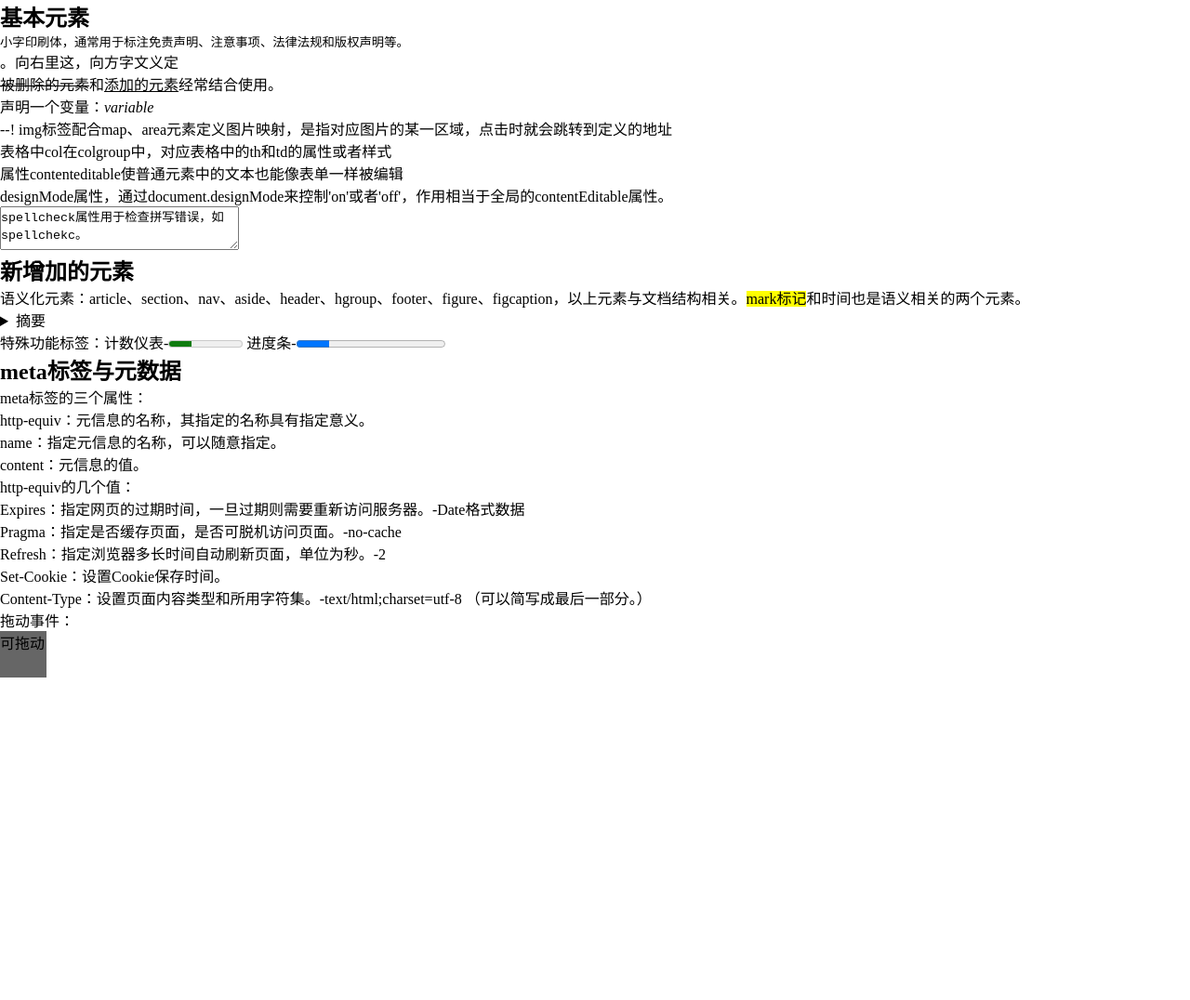
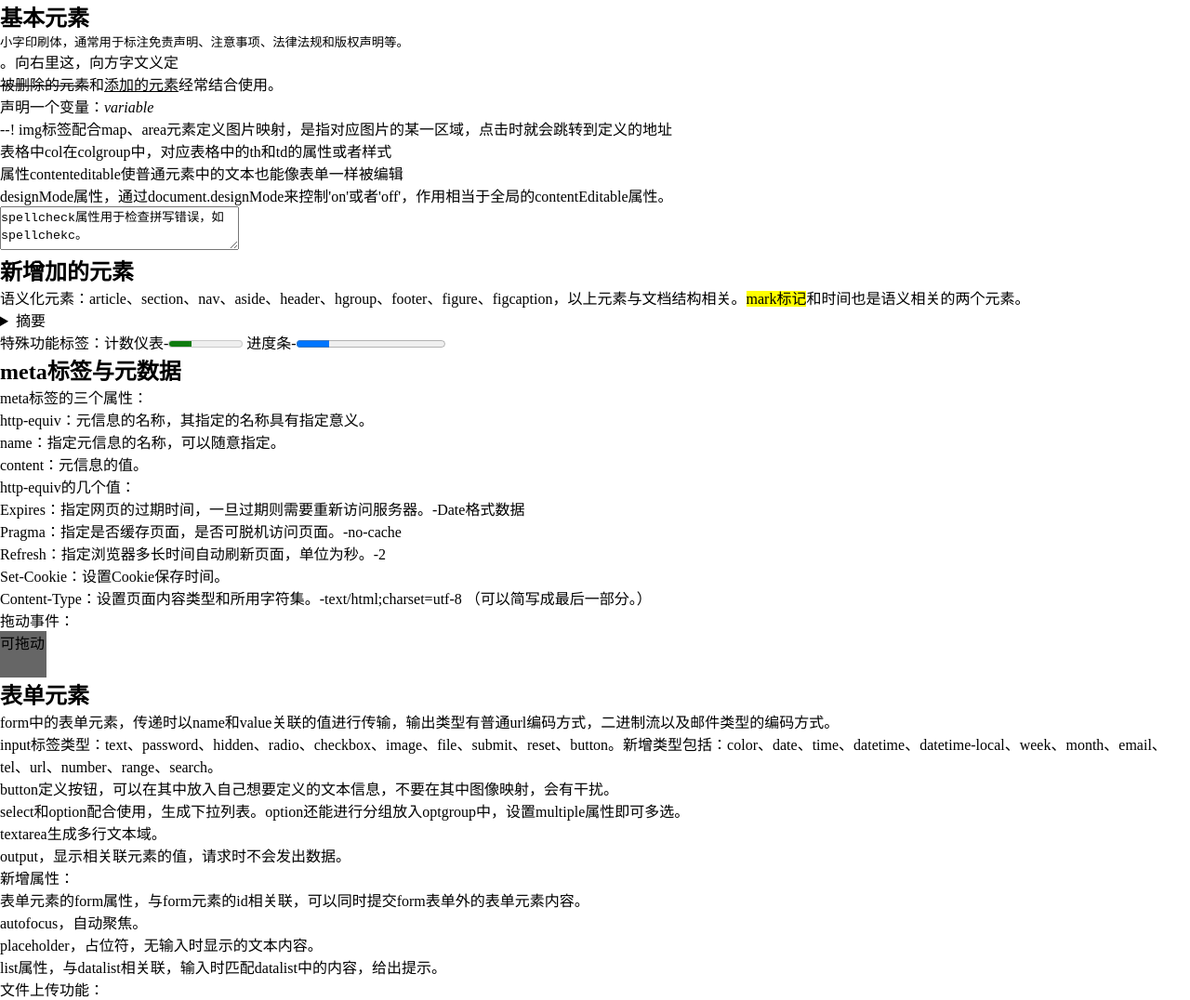
Before and after one commit to zhoumaoqiang/web-intro, a plain HTML site: page H5/change.html in a window 1280 px wide. Shown: the whole page at 93% size. Before the commit the page ends 800 px from the top, so only its background shows below. Drawn offline with Linux system fonts and the light colour scheme.

Commit message:
部分表单内容

```diff
--- a/H5/change.html
+++ b/H5/change.html
@@ -14,6 +14,7 @@
 </head>
 <body>
   <main id="content">
+    <!-- // 基本元素 -->
     <section>
       <h1>基本元素</h1>
       <small>小字印刷体，通常用于标注免责声明、注意事项、法律法规和版权声明等。</small>
@@ -32,6 +33,7 @@
       <div hidden>这是一个hidden隐藏的元素，当然也可以使用CSS控制。</div>
       <textarea name="spellcheck" cols="30" rows="3" spellcheck="true" focus>spellcheck属性用于检查拼写错误，如spellchekc。</textarea>
     </section>
+    <!-- // 新增元素 -->
     <section>
       <h1>新增加的元素</h1>
       <div>语义化元素：article、section、nav、aside、header、hgroup、footer、figure、figcaption，以上元素与文档结构相关。<mark>mark标记</mark>和<time datetime="2011-02-28">时间</time>也是语义相关的两个元素。</div>
@@ -63,10 +65,48 @@
         </p>
       </div>
       <div>拖动事件：
-        <p style="width: 50px; height: 50px;background: #666;" draggable="true">可拖动</p>
+        <p id="drag" style="width: 50px; height: 50px;background: #666;" draggable="true">可拖动</p>
         <script>
-          // 处理拖动的时间
+          // 处理拖动的事件
+          let dom = document.getElementById('drag');
+          document.ondragstart = function(e) {
+            // 拖动事件可以携带数据，使用setData方法，除此之外，dataTransfer还有一些属性和方法用于定义拖动事件
+            e.dataTransfer.setData('text/plain', 'go to see');
+          };
+          document.ondragover = function() {
+            // 取消拖动的默认效果
+            return false;
+          };
+          document.ondrop = function(e) {
+            // 定位元素为拖动位置
+            dom.style.position = 'absolute';
+            dom.style.left = e.pageX + 'px';
+            dom.style.top = e.pageY + 'px';
+          };
         </script>
+      </div>
+
+    </section>
+    <!-- // 表单元素 -->
+    <section>
+      <h1>表单元素</h1>
+      <p>form中的表单元素，传递时以name和value关联的值进行传输，输出类型有普通url编码方式，二进制流以及邮件类型的编码方式。</p>
+      <p>input标签类型：text、password、hidden、radio、checkbox、image、file、submit、reset、button。新增类型包括：color、date、time、datetime、datetime-local、week、month、email、tel、url、number、range、search。</p>
+      <p>button定义按钮，可以在其中放入自己想要定义的文本信息，不要在其中图像映射，会有干扰。</p>
+      <p>select和option配合使用，生成下拉列表。option还能进行分组放入optgroup中，设置multiple属性即可多选。</p>
+      <p>textarea生成多行文本域。</p>
+      <p>output，显示相关联元素的值，请求时不会发出数据。</p>
+      <div>
+        新增属性：
+        <ul>
+          <li>表单元素的form属性，与form元素的id相关联，可以同时提交form表单外的表单元素内容。</li>
+          <li>autofocus，自动聚焦。</li>
+          <li>placeholder，占位符，无输入时显示的文本内容。</li>
+          <li>list属性，与datalist相关联，输入时匹配datalist中的内容，给出提示。</li>
+        </ul>
+      </div>
+      <div>
+        文件上传功能：
       </div>
     </section>
   </main>
```
